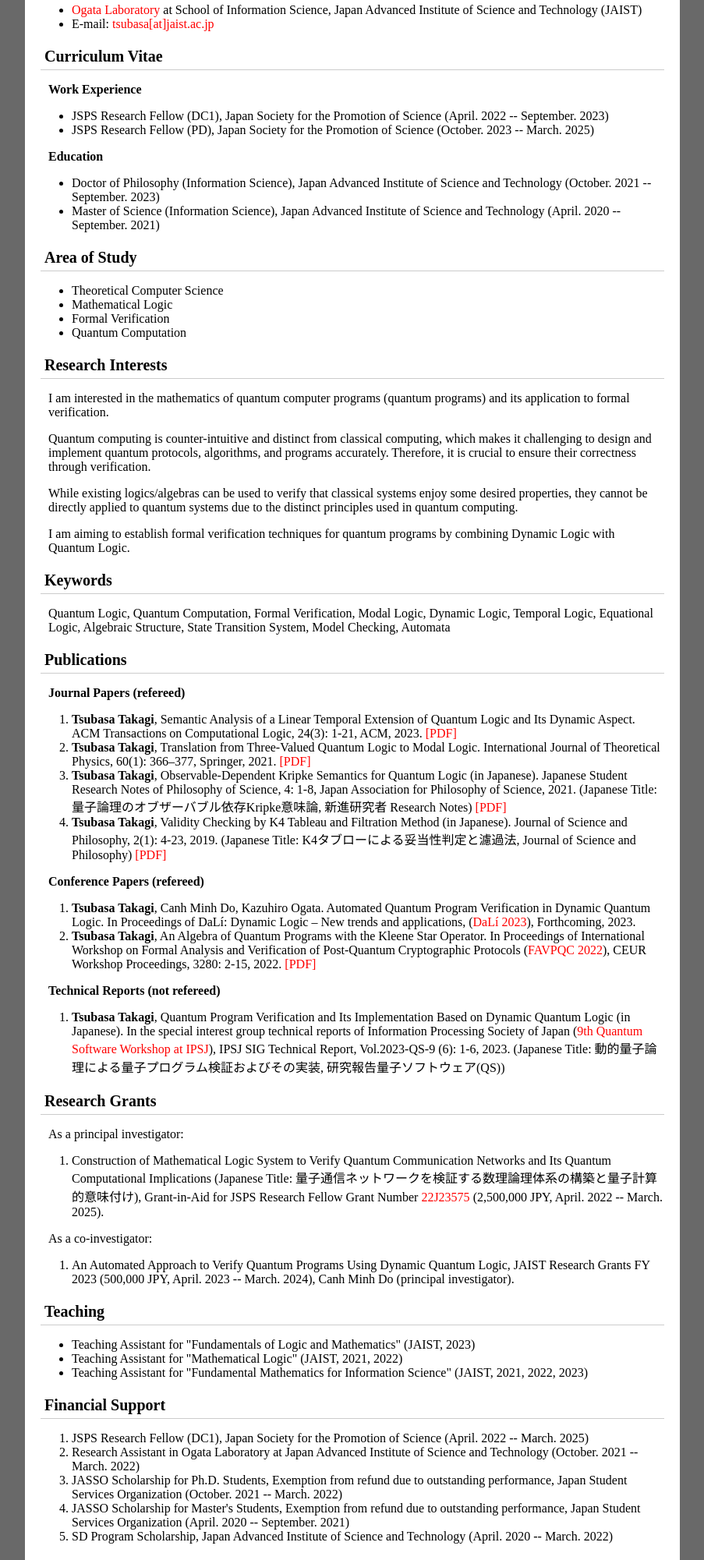
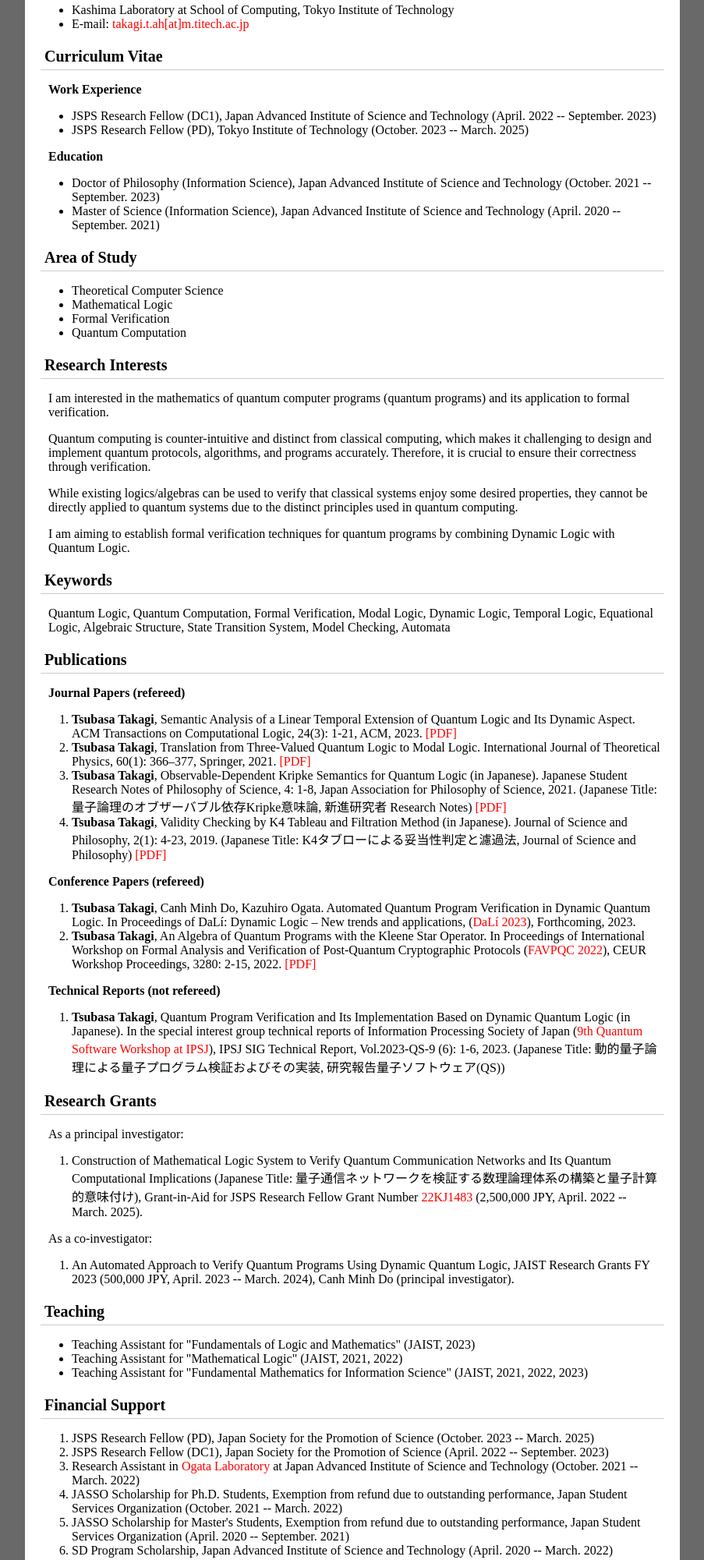
Before and after one commit to tt-logic/tt-logic.github.io, a plain HTML site: page index.html in a window 1280 px wide. Shown: the part 325-2326 px from the top of the page at 78% size, without its empty margins (188-1091 px from the left). Drawn offline with Linux system fonts and the light colour scheme.

Commit message:
Add files via upload

```diff
--- a/index.html
+++ b/index.html
@@ -25,7 +25,7 @@
 </div>
 <h2 class="headline">Contact</h2>
     <ul>
-        <li><a href="http://www.jaist.ac.jp/~ogata/lab/">Ogata Laboratory</a> at School of Information Science, Japan Advanced Institute of Science and Technology (JAIST)</li>
+        <li>Kashima Laboratory at School of Computing, Tokyo Institute of Technology</li>
         <li>E-mail: <script type="text/javascript">
 <!--
 function converter(M){
@@ -40,20 +40,19 @@ function mail_to(k_1,k_2)
 {eval(String.fromCharCode(108,111,99,97,116,105,111,110,46,104,114,101,102,32,
 61,32,39,109,97,105,108,116,111,58)
 + escape(k_1) +
-converter(String.fromCharCode(115,114,116,97,96,114,96,63,105,96,104,114,115,45,96,98,45,105,111,
+converter(String.fromCharCode(115,96,106,96,102,104,45,115,45,96,103,63,108,45,115,104,115,100,98,103,45,96,98,45,105,111,
 62,114,116,97,105,100,98,115,60))
 + escape(k_2) + "'");}
-document.write('<a href=JavaScript:mail_to("","")>tsubasa[at]jaist.ac.jp<\/a>');
+document.write('<a href=JavaScript:mail_to("","")>takagi.t.ah[at]m.titech.ac.jp<\/a>');
 //-->
 </script>
-<noscript></noscript>
 </li>
     </ul>
 <h2 class="headline">Curriculum Vitae</h2>
     <p><b>Work Experience</b></p>
 <ul>
-    <li>JSPS Research Fellow (DC1), Japan Society for the Promotion of Science (April. 2022 -- September. 2023)</li>
-    <li>JSPS Research Fellow (PD), Japan Society for the Promotion of Science (October. 2023 -- March. 2025)</li>
+    <li>JSPS Research Fellow (DC1), Japan Advanced Institute of Science and Technology (April. 2022 -- September. 2023)</li>
+    <li>JSPS Research Fellow (PD), Tokyo Institute of Technology (October. 2023 -- March. 2025)</li>
 </ul>
     <p><b>Education</b></p>
 <ul>
@@ -94,7 +93,7 @@ document.write('<a href=JavaScript:mail_to("","")>tsubasa[at]jaist.ac.jp<\/a>');
 <h2 class="headline">Research Grants</h2>
     <p>As a principal investigator:</p>
     <ol>
-        <li>Construction of Mathematical Logic System to Verify Quantum Communication Networks and Its Quantum Computational Implications (Japanese Title: 量子通信ネットワークを検証する数理論理体系の構築と量子計算的意味付け), Grant-in-Aid for JSPS Research Fellow Grant Number <a href="https://kaken.nii.ac.jp/en/grant/KAKENHI-PROJECT-22J23575/">22J23575</a> (2,500,000 JPY, April. 2022 -- March. 2025).</li>
+        <li>Construction of Mathematical Logic System to Verify Quantum Communication Networks and Its Quantum Computational Implications (Japanese Title: 量子通信ネットワークを検証する数理論理体系の構築と量子計算的意味付け), Grant-in-Aid for JSPS Research Fellow Grant Number <a href="https://kaken.nii.ac.jp/ja/grant/KAKENHI-PROJECT-22KJ1483">22KJ1483</a> (2,500,000 JPY, April. 2022 -- March. 2025).</li>
     </ol>
     <p>As a co-investigator:</p>
     <ol>
@@ -108,8 +107,9 @@ document.write('<a href=JavaScript:mail_to("","")>tsubasa[at]jaist.ac.jp<\/a>');
     </ul>
 <h2 class="headline">Financial Support</h2>
     <ol>
-        <li>JSPS Research Fellow (DC1), Japan Society for the Promotion of Science (April. 2022 -- March. 2025)</li>
-        <li>Research Assistant in Ogata Laboratory at Japan Advanced Institute of Science and Technology (October. 2021 -- March. 2022)</li>
+        <li>JSPS Research Fellow (PD), Japan Society for the Promotion of Science (October. 2023 -- March. 2025)</li>
+        <li>JSPS Research Fellow (DC1), Japan Society for the Promotion of Science (April. 2022 -- September. 2023)</li>
+        <li>Research Assistant in <a href="http://www.jaist.ac.jp/~ogata/lab/">Ogata Laboratory</a> at Japan Advanced Institute of Science and Technology (October. 2021 -- March. 2022)</li>
         <li>JASSO Scholarship for Ph.D. Students, Exemption from refund due to outstanding performance, Japan Student Services Organization (October. 2021 -- March. 2022)</li>
         <li>JASSO Scholarship for Master's Students, Exemption from refund due to outstanding performance, Japan Student Services Organization (April. 2020 -- September. 2021)</li>
         <li>SD Program Scholarship, Japan Advanced Institute of Science and Technology (April. 2020 -- March. 2022)</li>
```
